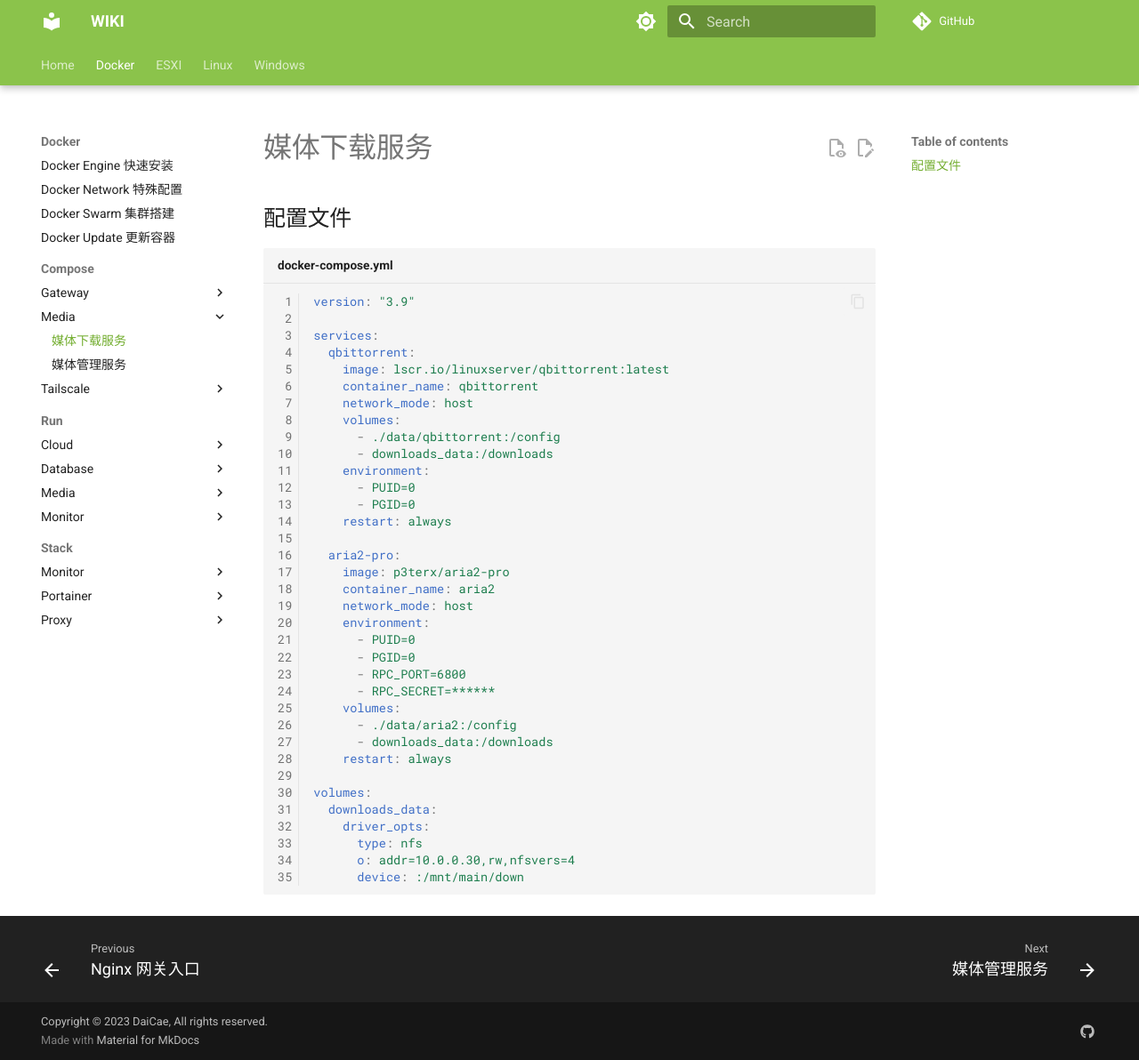
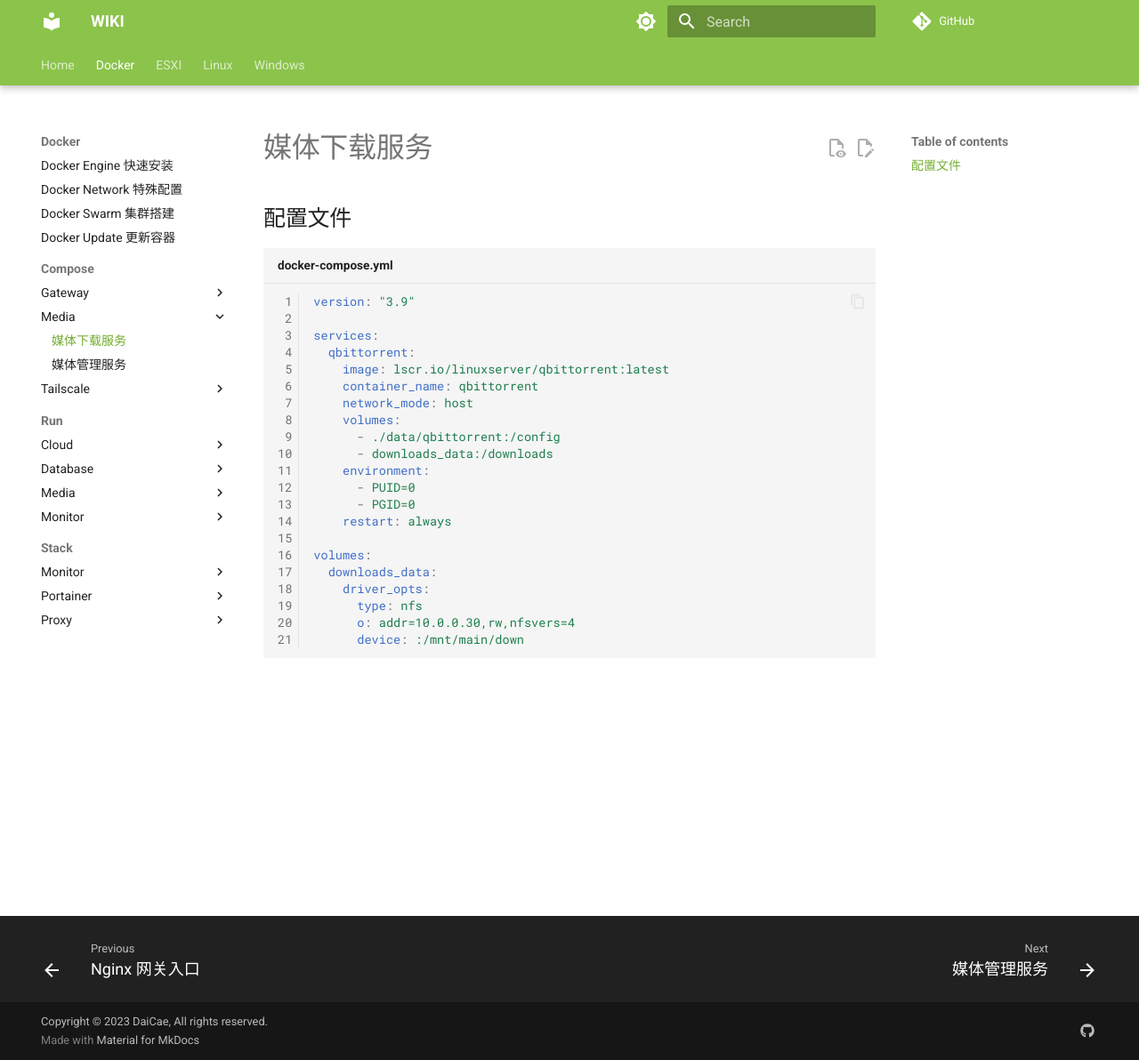
Before and after one commit to zexvar/wiki, an MkDocs documentation site: the page built from docs/Docker/Compose/Media/down.md, in a window 1280 px wide and 1192 px high. Shown: the whole window at 89% size. Built offline with MkDocs 1.6.1 and Material for MkDocs 9.7.7, drawn with Linux system fonts in a browser that asks for light colours; comment, search, counter and statistics services are not loaded; the version menu is left out.

Commit message:
update Docker\Compose\Media

````diff
--- a/docs/Docker/Compose/Media/down.md
+++ b/docs/Docker/Compose/Media/down.md
@@ -2,7 +2,7 @@
 
 ## 配置文件
 
-```yaml title='docker-compose.yml'
+```yml title='docker-compose.yml'
 version: "3.9"
 
 services:
@@ -18,20 +18,6 @@ services:
       - PGID=0
     restart: always
 
-  aria2-pro:
-    image: p3terx/aria2-pro
-    container_name: aria2
-    network_mode: host
-    environment:
-      - PUID=0
-      - PGID=0
-      - RPC_PORT=6800
-      - RPC_SECRET=******
-    volumes:
-      - ./data/aria2:/config
-      - downloads_data:/downloads
-    restart: always
-
 volumes:
   downloads_data:
     driver_opts:
````
